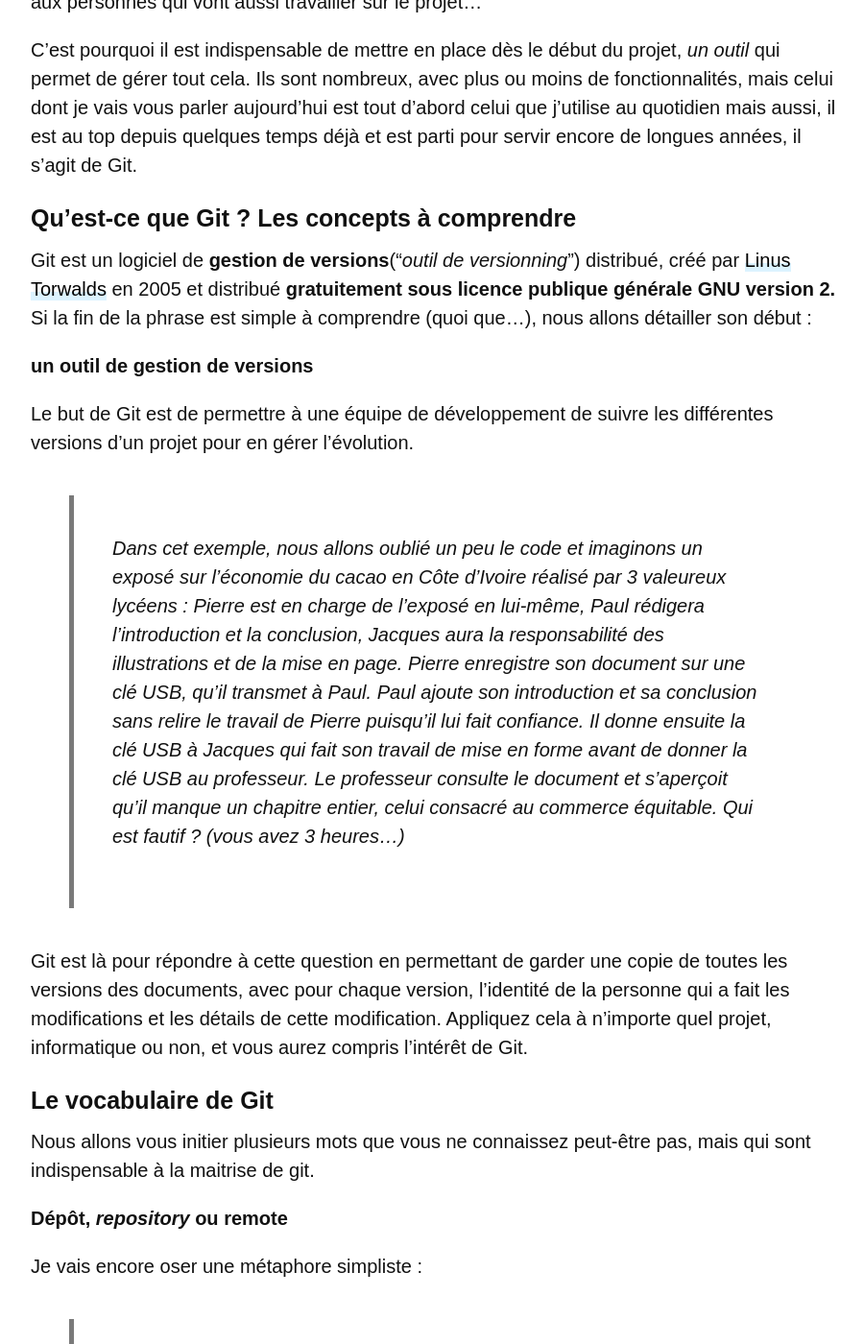
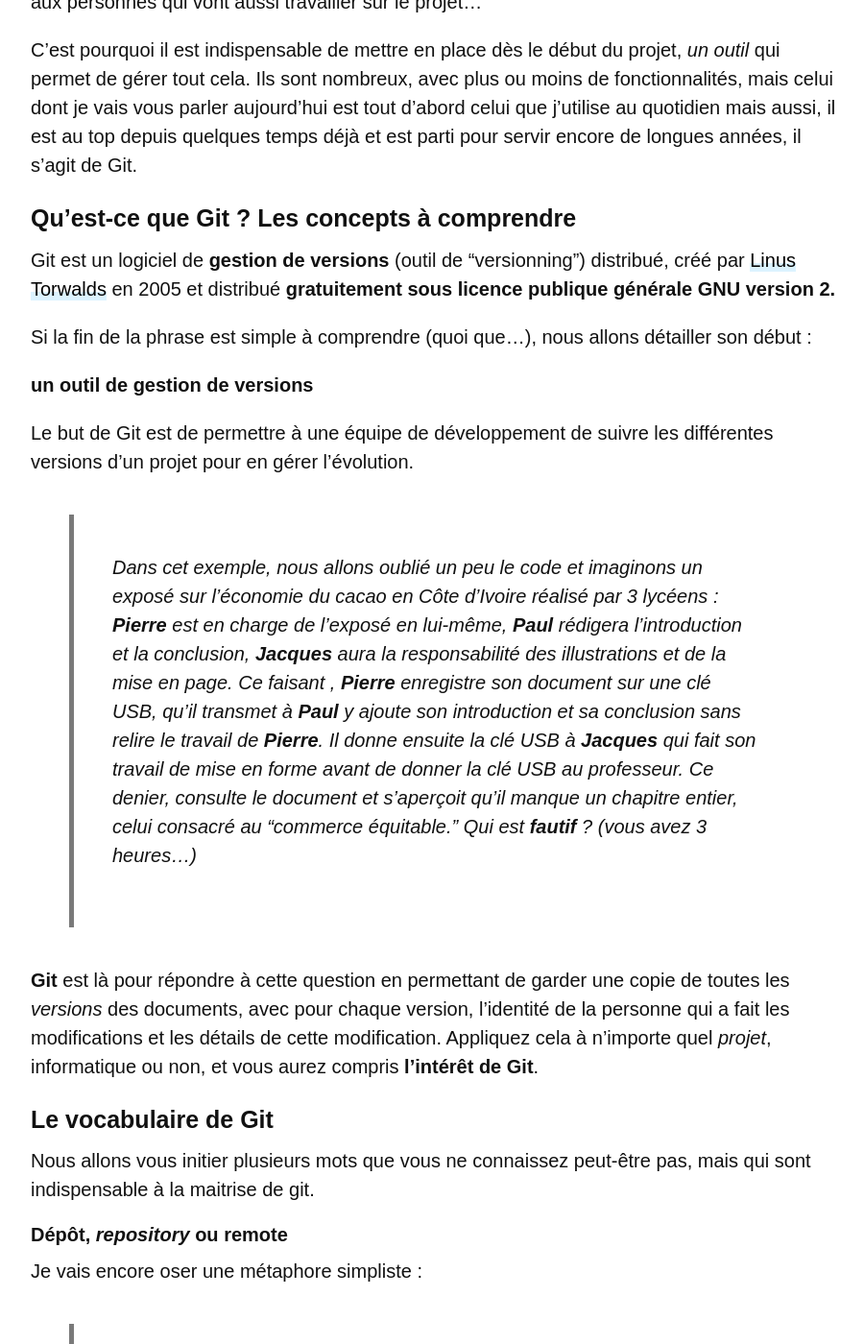
Before and after one commit to andryjohn/RJ-s-blog, a Jekyll site: the page built from _posts/2019-05-05-maitrise-de-git.md, in a window 1280 px wide and 1400 px high, scrolled down 468 px. Shown: the whole window at 96% size, without its empty margins (188-1088 px from the left). Built offline with Jekyll 4.4.1, drawn with Linux system fonts in a browser that asks for light colours; nearby versions of some CDN libraries; some web fonts are replaced; comment, search, counter and statistics services are not loaded; some of the changed text lies outside the part shown.

Commit message:
correction done on git intro

```diff
--- a/_posts/2019-05-05-maitrise-de-git.md
+++ b/_posts/2019-05-05-maitrise-de-git.md
@@ -13,23 +13,25 @@
 
 ### Qu’est-ce que Git ? Les concepts à comprendre
 
-Git est un logiciel de **gestion de versions**("*outil de versionning*") distribué, créé par [Linus Torwalds](https://fr.wikipedia.org/wiki/Linus_Torvalds)  en 2005 et distribué **gratuitement sous licence publique générale GNU version 2.** Si la fin de la phrase est simple à comprendre (quoi que…), nous allons détailler son début :
+Git est un logiciel de **gestion de versions** (outil de "versionning") distribué, créé par [Linus Torwalds](https://fr.wikipedia.org/wiki/Linus_Torvalds)  en 2005 et distribué **gratuitement sous licence publique générale GNU version 2.**
+
+ Si la fin de la phrase est simple à comprendre (quoi que…), nous allons détailler son début :
 
 **un outil de gestion de versions**
 
 Le but de Git est de permettre à une équipe de développement de suivre les différentes versions d’un projet pour en gérer l’évolution.
 
->  Dans cet exemple, nous allons oublié un peu le code et imaginons un exposé sur l’économie du cacao en Côte d’Ivoire réalisé par 3 valeureux lycéens : Pierre est en charge de l’exposé en lui-même, Paul rédigera l’introduction et la conclusion, Jacques aura la responsabilité des illustrations et de la mise en page.
-Pierre enregistre son document sur une clé USB, qu’il transmet à Paul. Paul ajoute son introduction et sa conclusion sans relire le travail de Pierre puisqu’il lui fait confiance. Il donne ensuite la clé USB à Jacques qui fait son travail de mise en forme avant de donner la clé USB au professeur.
-Le professeur consulte le document et s’aperçoit qu’il manque un chapitre entier, celui consacré au commerce équitable. Qui est fautif ? (vous avez 3 heures…)
+>  Dans cet exemple, nous allons oublié un peu le code et imaginons un exposé sur *l’économie du cacao* en *Côte d’Ivoire* réalisé par 3 lycéens : **Pierre** est en charge de l’exposé en lui-même, **Paul** rédigera *l’introduction* et la conclusion, **Jacques** aura la responsabilité des illustrations et de la mise en page.
+Ce faisant , **Pierre** *enregistre* son document sur une clé USB, qu’il transmet à **Paul** y ajoute son *introduction* et sa *conclusion* sans relire le travail de **Pierre**. Il donne ensuite la clé USB à **Jacques** qui fait son travail de mise en forme avant de donner la clé USB au professeur.
+Ce denier, consulte le document et s’aperçoit qu’il manque *un chapitre entier*, celui consacré au "commerce équitable." Qui est **fautif** ? (vous avez 3 heures…)
 
-Git est là pour répondre à cette question en permettant de garder une copie de toutes les versions des documents, avec pour chaque version, l’identité de la personne qui a fait les modifications et les détails de cette modification. Appliquez cela à n’importe quel projet, informatique ou non, et vous aurez compris l’intérêt de Git.
+**Git** est là pour répondre à cette question en permettant de garder une copie de toutes les *versions* des documents, avec pour chaque version, l’identité de la personne qui a fait les modifications et les détails de cette modification. Appliquez cela à n’importe quel *projet*, informatique ou non, et vous aurez compris **l’intérêt de Git**.
 
 ### Le vocabulaire de Git
 
 Nous allons vous initier plusieurs mots que vous ne connaissez peut-être pas, mais qui sont indispensable à la maitrise de git.
 
-**Dépôt, *repository* ou remote**
+#### Dépôt, *repository* ou remote
 
 Je vais encore oser une métaphore simpliste :
 >"Quand vous mangez, vous utilisez des couverts. Lorsque vous avez terminé votre repas vous lavez ces couverts et vous les rangez dans un tiroir où d’autres pourront les utiliser.
```
Also changed, not shown: other parts of _posts/2019-05-05-maitrise-de-git.md (+8 -6 lines).
